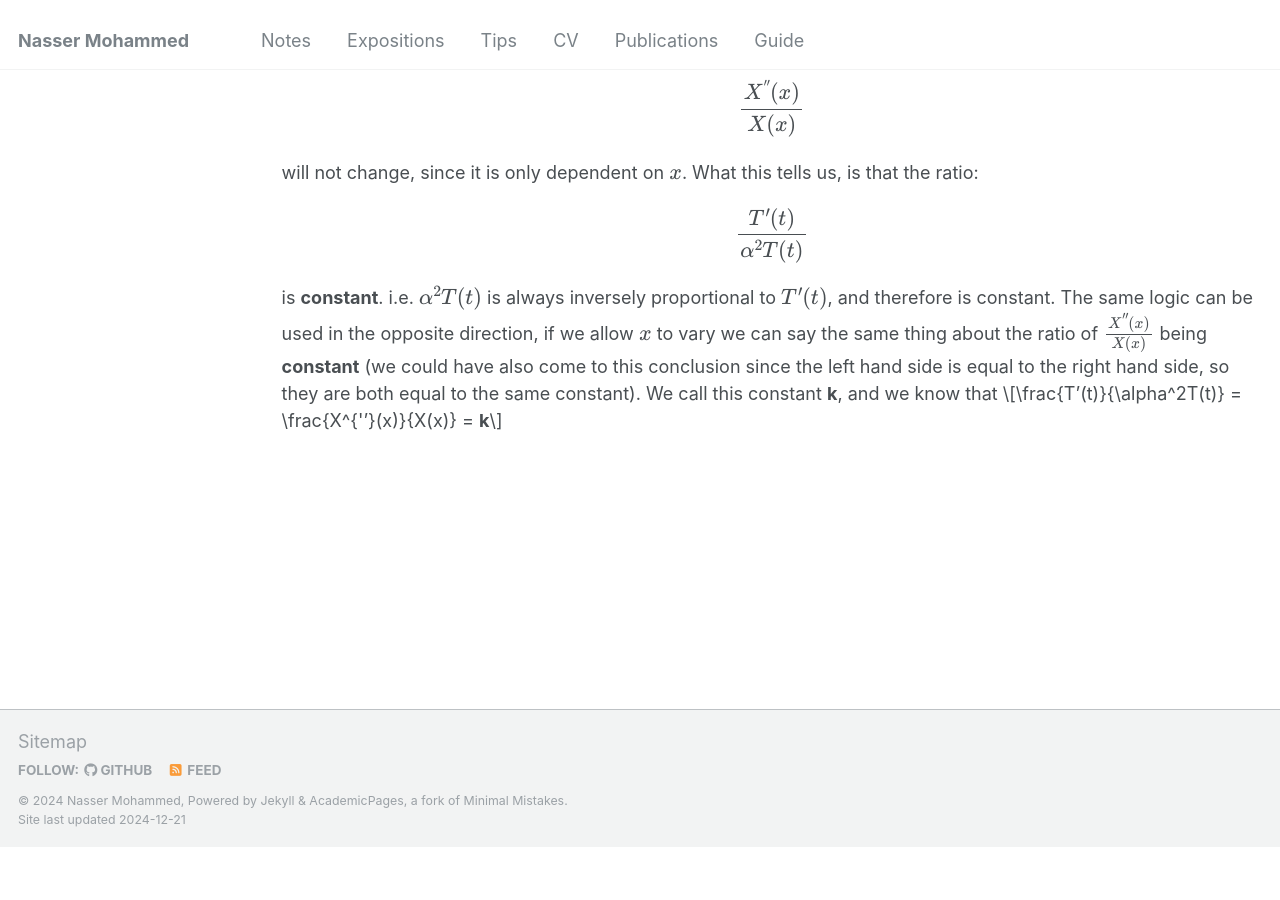
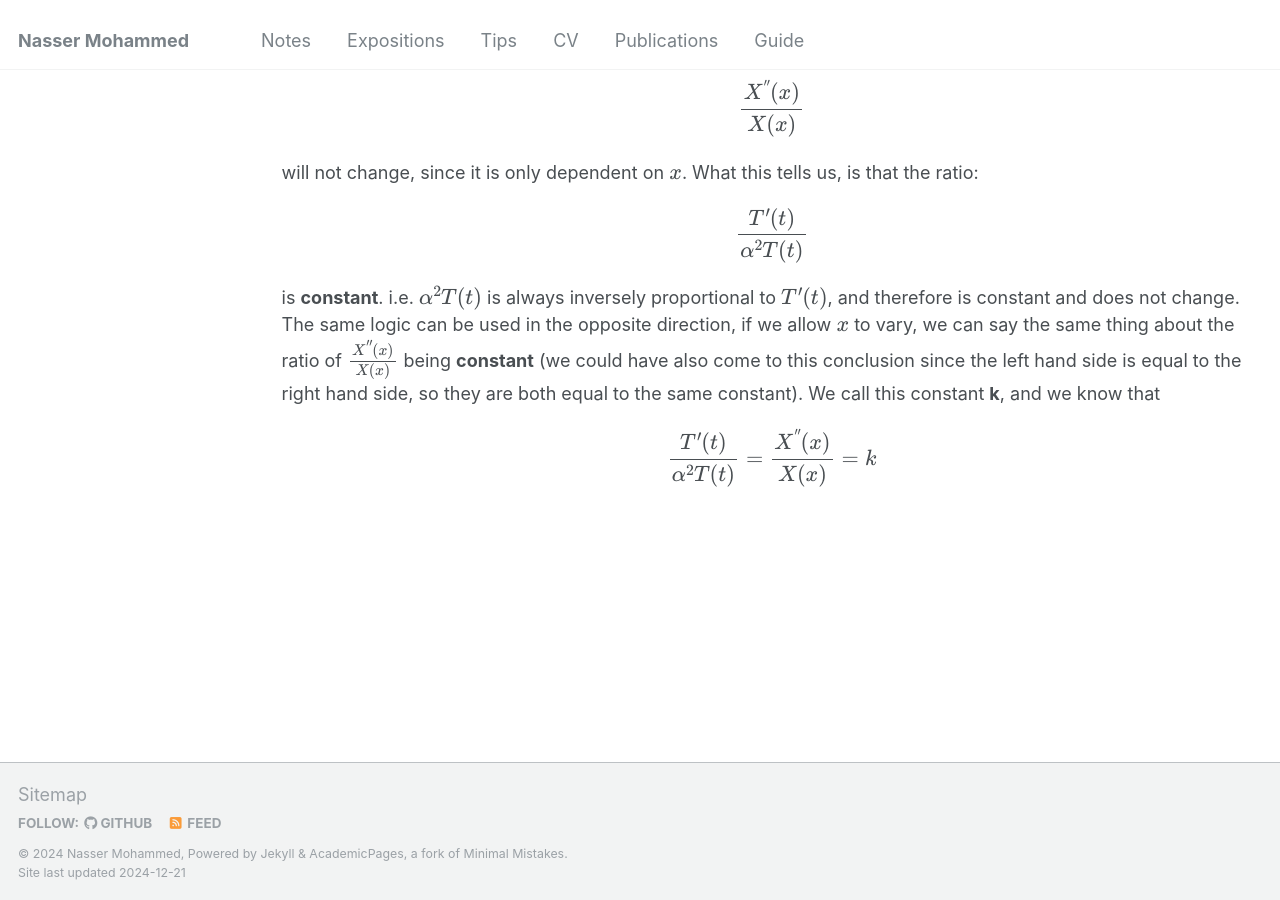
Before and after one commit to Nasser-Mohammed/Nasser-Mohammed.github.io, a Jekyll site: the page built from _pages/notes/pde/heatequation.md, in a window 1280 px wide and 900 px high, scrolled down 1905 px. Built offline with Jekyll 4.4.1, drawn with Linux system fonts in a browser that asks for light colours; before the commit the page ends 2753 px from its top, so only the background shows below that.

Commit message:
Update heatequation.md

```diff
--- a/_pages/notes/pde/heatequation.md
+++ b/_pages/notes/pde/heatequation.md
@@ -34,4 +34,4 @@ Now with our assumption in hand, we can rewrite our PDE. If \\(u(x,t) = T(t)X(x)
 
 For simplicity in future computation, I will also move the \\(\alpha^2\\) term to the left hand side of the equation by dividing both sides by \\(\alpha^2\\). At last, we have the equation \\[\frac{T'(t)}{\alpha^2T(t)} = \frac{X^{\''}(x)}{X(x)}\\]
 
-Here, we come to a very important conclusion. Since the left hand side of the equation is strictly in terms of \\(t\\) and the right hand side is strictly in terms of \\(x\\), then for example, if we allow \\(t\\) to vary, the right hand side of of the equation: \\[\frac{X^{\''}(x)}{X(x)}\\] will not change, since it is only dependent on \\(x\\). What this tells us, is that the ratio: \\[\frac{T'(t)}{\alpha^2T(t)}\\] is **constant**. i.e. \\(\alpha^2T(t)\\) is always inversely proportional to \\(T'(t)\\), and therefore is constant. The same logic can be used in the opposite direction, if we allow \\(x\\) to vary we can say the same thing about the ratio of \\(\frac{X^{\''}(x)}{X(x)}\\) being **constant** (we could have also come to this conclusion since the left hand side is equal to the right hand side, so they are both equal to the same constant). We call this constant **k**, and we know that \\[\frac{T'(t)}{\alpha^2T(t)} = \frac{X^{\''}(x)}{X(x)} = **k**\\]
+Here, we come to a very important conclusion. Since the left hand side of the equation is strictly in terms of \\(t\\) and the right hand side is strictly in terms of \\(x\\), then for example, if we allow \\(t\\) to vary, the right hand side of of the equation: \\[\frac{X^{\''}(x)}{X(x)}\\] will not change, since it is only dependent on \\(x\\). What this tells us, is that the ratio: \\[\frac{T'(t)}{\alpha^2T(t)}\\] is **constant**. i.e. \\(\alpha^2T(t)\\) is always inversely proportional to \\(T'(t)\\), and therefore is constant and does not change. The same logic can be used in the opposite direction, if we allow \\(x\\) to vary, we can say the same thing about the ratio of \\(\frac{X^{\''}(x)}{X(x)}\\) being **constant** (we could have also come to this conclusion since the left hand side is equal to the right hand side, so they are both equal to the same constant). We call this constant **k**, and we know that \\[\frac{T'(t)}{\alpha^2T(t)} = \frac{X^{\''}(x)}{X(x)} = k\\]
```
